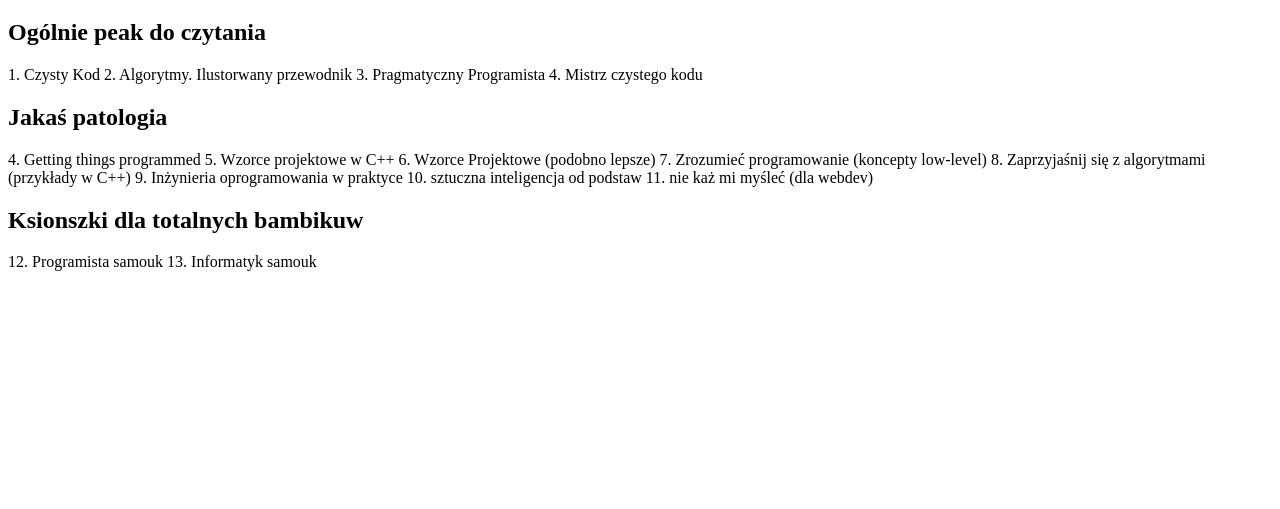
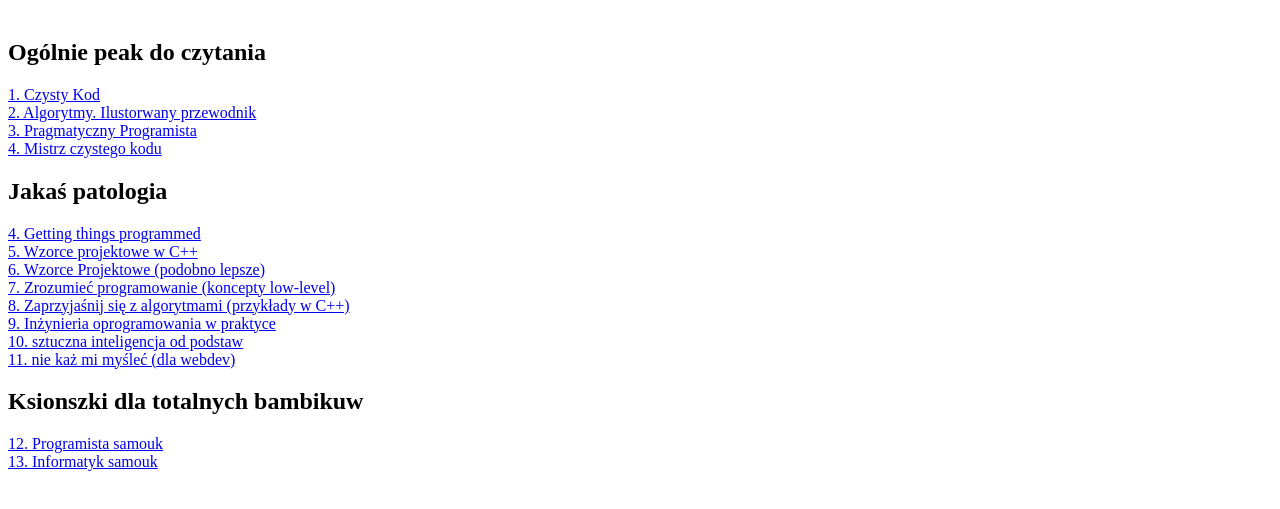
Before and after one commit to AveeSuuu/books-library, a plain HTML site: page index.html in a window 1280 px wide. Shown: the part 61-570 px from the top of the page. Drawn offline with Linux system fonts and the light colour scheme.

Commit message:
fixed hrefs dumb error

```diff
--- a/index.html
+++ b/index.html
@@ -11,28 +11,28 @@
 
 <body>
   <h1> KSIONSZKI DLA PROGRAMISTUF 101</h1>
-  <div>
+  <div class="ksionszki-lista">
     <h2> Ogólnie peak do czytania</h2>
-    <href src="https://helion.pl/ksiazki/czysty-kod-podrecznik-dobrego-programisty-robert-c-martin,czykvv.htm#format/d">1. Czysty Kod</href>
-    <href src="https://helion.pl/ksiazki/algorytmy-ilustrowany-przewodnik-aditya-bhargava,algipv.htm#format/d">2. Algorytmy. Ilustorwany przewodnik</href>
-    <href src="https://helion.pl/ksiazki/pragmatyczny-programista-od-czeladnika-do-mistrza-wydanie-ii-david-thomas-andrew-hunt,pragp2.htm#format/d">3. Pragmatyczny Programista</href>
-    <href src="https://helion.pl/ksiazki/mistrz-czystego-kodu-kodeks-postepowania-profesjonalnych-programistow-robert-c-martin,mckkvv.htm#format/d">4. Mistrz czystego kodu</href>
+    <a href="https://helion.pl/ksiazki/czysty-kod-podrecznik-dobrego-programisty-robert-c-martin,czykvv.htm#format/d">1. Czysty Kod</a>
+    <a href="https://helion.pl/ksiazki/algorytmy-ilustrowany-przewodnik-aditya-bhargava,algipv.htm#format/d">2. Algorytmy. Ilustorwany przewodnik</a>
+    <a href="https://helion.pl/ksiazki/pragmatyczny-programista-od-czeladnika-do-mistrza-wydanie-ii-david-thomas-andrew-hunt,pragp2.htm#format/d">3. Pragmatyczny Programista</a>
+    <a href="https://helion.pl/ksiazki/mistrz-czystego-kodu-kodeks-postepowania-profesjonalnych-programistow-robert-c-martin,mckkvv.htm#format/d">4. Mistrz czystego kodu</a>
   </div>
-  <div>
+  <div class="ksionszki-lista">
     <h2>Jakaś patologia</h2>
-    <href src="https://helion.pl/ksiazki/getting-things-programmed-droga-do-efektywnosci-michal-bartyzel,droppp.htm#format/d">4. Getting things programmed</href>
-    <href src="https://helion.pl/ksiazki/stosowanie-wzorcow-projektowych-w-c-kod-wielokrotnego-wykorzystania-w-programowaniu-zorientowanym-dmitri-nesteruk,stwzpr.htm#format/d">5. Wzorce projektowe w C++</href>
-    <href src="https://helion.pl/ksiazki/wzorce-projektowe-rusz-glowa-tworzenie-rozszerzalnego-i-latwego-w-utrzymaniu-oprogramowania-obiekt-eric-freeman-elisabeth-robson,wzor2v.htm#format/d">6. Wzorce Projektowe (podobno lepsze)</href>
-    <href src="https://ksiegarnia.pwn.pl/Zrozumiec-programowanie,688790689,p.html">7. Zrozumieć programowanie (koncepty low-level)</href>
-    <href src="https://ksiegarnia.pwn.pl/Zaprzyjaznij-sie-z-algorytmami,256933944,p.html">8. Zaprzyjaśnij się z algorytmami (przykłady w C++)</href>
-    <href src="https://helion.pl/ksiazki/inzynieria-oprogramowania-w-praktyce-od-wymagan-do-kodu-z-jezykiem-uml-michal-smialek-kamil-rybinski,ioprak.htm#format/d">9. Inżynieria oprogramowania w praktyce</href>
-    <href src="https://helion.pl/ksiazki/sztuczna-inteligencja-od-podstaw-feliks-kurp,szinop.htm#format/d">10. sztuczna inteligencja od podstaw </href>
-    <href src="https://helion.pl/ksiazki/nie-kaz-mi-myslec-o-zyciowym-podejsciu-do-funkcjonalnosci-stron-internetowych-wydanie-iii-steve-krug,niek3v.htm#format/d">11. nie każ mi myśleć (dla webdev)</href>
+    <a href="https://helion.pl/ksiazki/getting-things-programmed-droga-do-efektywnosci-michal-bartyzel,droppp.htm#format/d">4. Getting things programmed</a>
+    <a href="https://helion.pl/ksiazki/stosowanie-wzorcow-projektowych-w-c-kod-wielokrotnego-wykorzystania-w-programowaniu-zorientowanym-dmitri-nesteruk,stwzpr.htm#format/d">5. Wzorce projektowe w C++</a>
+    <a href="https://helion.pl/ksiazki/wzorce-projektowe-rusz-glowa-tworzenie-rozszerzalnego-i-latwego-w-utrzymaniu-oprogramowania-obiekt-eric-freeman-elisabeth-robson,wzor2v.htm#format/d">6. Wzorce Projektowe (podobno lepsze)</a>
+    <a href="https://ksiegarnia.pwn.pl/Zrozumiec-programowanie,688790689,p.html">7. Zrozumieć programowanie (koncepty low-level)</a>
+    <a href="https://ksiegarnia.pwn.pl/Zaprzyjaznij-sie-z-algorytmami,256933944,p.html">8. Zaprzyjaśnij się z algorytmami (przykłady w C++)</a>
+    <a href="https://helion.pl/ksiazki/inzynieria-oprogramowania-w-praktyce-od-wymagan-do-kodu-z-jezykiem-uml-michal-smialek-kamil-rybinski,ioprak.htm#format/d">9. Inżynieria oprogramowania w praktyce</a>
+    <a href="https://helion.pl/ksiazki/sztuczna-inteligencja-od-podstaw-feliks-kurp,szinop.htm#format/d">10. sztuczna inteligencja od podstaw </a>
+    <a href="https://helion.pl/ksiazki/nie-kaz-mi-myslec-o-zyciowym-podejsciu-do-funkcjonalnosci-stron-internetowych-wydanie-iii-steve-krug,niek3v.htm#format/d">11. nie każ mi myśleć (dla webdev)</a>
   </div>
-  <div>
+  <div class="ksionszki-lista">
     <h2>Ksionszki dla totalnych bambikuw</h2>
-    <href src="https://helion.pl/ksiazki/programista-samouk-profesjonalny-przewodnik-do-samodzielnej-nauki-kodowania-cory-althoff,proprv.htm#format/d">12. Programista samouk</href>
-    <href src="https://helion.pl/ksiazki/informatyk-samouk-przewodnik-po-strukturach-danych-i-algorytmach-dla-poczatkujacych-cory-althoff,infsam.htm#format/d">13. Informatyk samouk</href>
+    <a href="https://helion.pl/ksiazki/programista-samouk-profesjonalny-przewodnik-do-samodzielnej-nauki-kodowania-cory-althoff,proprv.htm#format/d">12. Programista samouk</a>
+    <a href="https://helion.pl/ksiazki/informatyk-samouk-przewodnik-po-strukturach-danych-i-algorytmach-dla-poczatkujacych-cory-althoff,infsam.htm#format/d">13. Informatyk samouk</a>
   </div>
   <script src="script.js"></script>
 </body>
--- a/style.css
+++ b/style.css
@@ -0,0 +1,4 @@
+.ksionszki-lista{
+  display: flex;
+  flex-direction: column;
+}
```
